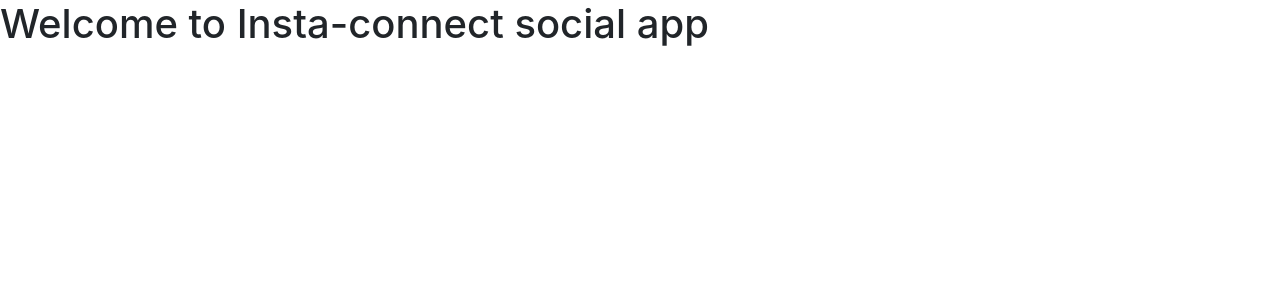
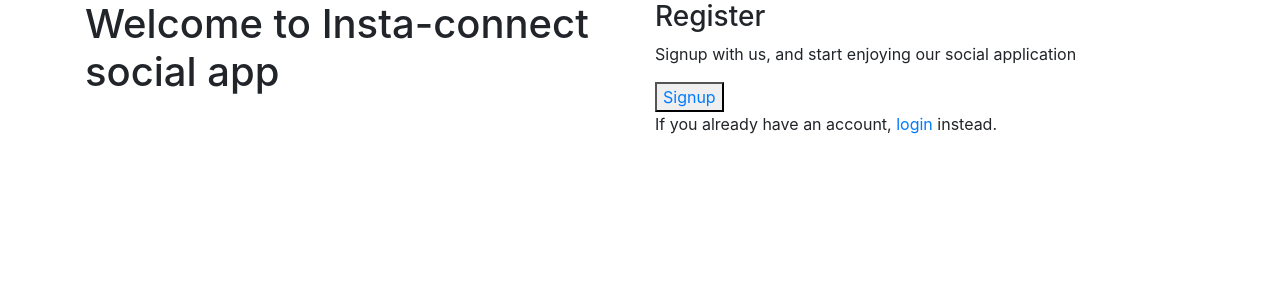
Before and after one commit to isaacwach/insta-classic, a Django app: page / in a window 1280 px wide. Shown: the top 300 px of the page. Run offline with Django 4.2, Linux system fonts and the light colour scheme; some libraries are stand-ins or nearby versions.

Commit message:
added signup and login links to the index page

```diff
--- a/social/templates/header.html
+++ b/social/templates/header.html
@@ -19,7 +19,7 @@
     <title>Insta-lite</title>
 </head>
 <body>
-{% include 'instagram/navbar.html' %}
+{% include 'navbar.html' %}
 {% block content %}
 
 {% endblock %}
--- a/social/templates/index.html
+++ b/social/templates/index.html
@@ -1,7 +1,21 @@
 {% extends 'base.html' %}
+{% include header.html%}
+
 
   {% block content %}
 
-  <h1>Welcome to Insta-connect social app</h1>
+  <div class="container">
+    <div class="row">
+      <div class="col">
+        <h1>Welcome to Insta-connect social app</h1>
+      </div>
+      <div class="col">
+          <h3>Register</h3>
+          <p>Signup with us, and start enjoying our social application</p>
+          <button> <a href="/register">Signup</a></button>
+          <p>If you already have an account, <a href="/login">login</a> instead.</p>
+      </div>
+    </div>
+  </div>
 
   {% endblock %}
--- a/social/views.py
+++ b/social/views.py
@@ -32,13 +32,13 @@ def login_request(request):
 			if user is not None:
 				login(request, user)
 				messages.info(request, f"You are now logged in as {username}.")
-				return redirect("main:homepage")
+				return redirect("social:homepage")
 			else:
 				messages.error(request,"Invalid username or password.")
 		else:
 			messages.error(request,"Invalid username or password.")
 	form = AuthenticationForm()
-	return render(request=request, template_name="main/login.html", context={"login_form":form})
+	return render(request=request, template_name="login.html", context={"login_form":form})
 
 @login_required(login_url='login')
 def user_profile(request, username):
```
Also changed, not shown: social/templates/navbar.html (added).
